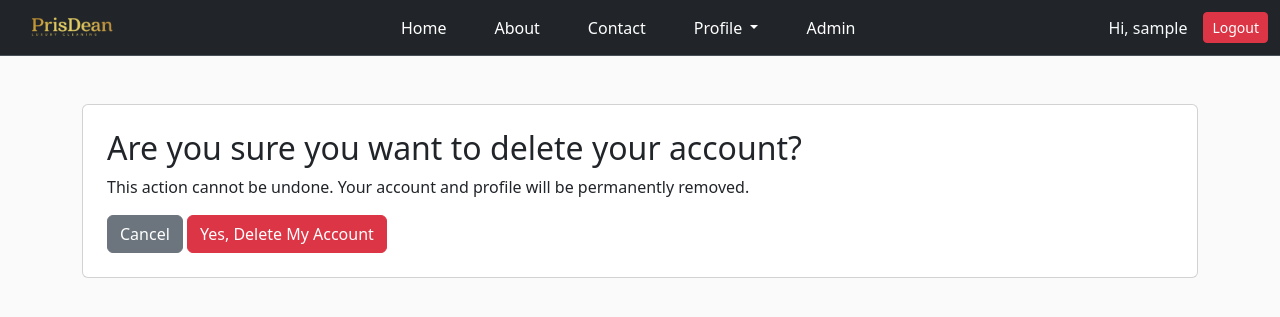
After one commit to DeanoPHP/prisdean, a Django app: page /profile/delete/ in a window 1280 px wide. The commit adds this page. Shown: the top 317 px of the page. Run offline with Django 5.2, Linux system fonts and the light colour scheme; the visitor is signed in with stand-in values (Sample User, id 1); some libraries are stand-ins or nearby versions.

Commit message:
Add account deletion confirmation view and template for user profile

```diff
--- a/app/templates/includes/nav.html
+++ b/app/templates/includes/nav.html
@@ -27,8 +27,8 @@
                     </a>
                     <ul class="dropdown-menu">
                         <li><a class="dropdown-item" href="{% url 'profile' %}">My Profile</a></li>
-                        <li><a class="dropdown-item" href="#">Edit Profile</a></li>
-                        <li><a class="dropdown-item text-danger" href="#">Delete Profile</a></li>
+                        <li><a class="dropdown-item" href="{% url 'update' %}">Edit Profile</a></li>
+                        <li><a class="dropdown-item text-danger" href="{% url 'delete' %}">Delete Profile</a></li>
                         <li>
                             <hr class="dropdown-divider">
                         </li>
--- /dev/null
+++ b/app/userprofile/templates/userprofile/confirm_delete.html
@@ -0,0 +1,17 @@
+{% extends "base.html" %}
+{% load static %}
+
+{% block content %}
+<div class="container mt-5">
+  <div class="card p-4">
+    <h2>Are you sure you want to delete your account?</h2>
+    <p>This action cannot be undone. Your account and profile will be permanently removed.</p>
+
+    <form method="post">
+      {% csrf_token %}
+      <a href="{% url 'profile' %}" class="btn btn-secondary">Cancel</a>
+      <button type="submit" class="btn btn-danger">Yes, Delete My Account</button>
+    </form>
+  </div>
+</div>
+{% endblock %}
--- a/app/userprofile/urls.py
+++ b/app/userprofile/urls.py
@@ -5,4 +5,5 @@ from . import views
 urlpatterns = [
     path('', views.ProfileView.as_view(), name='profile'),
     path('update/', views.UpdateProfileView.as_view(), name='update'),
+    path('delete/', views.DeleteProfileView.as_view(), name='delete'),
 ]
--- a/app/userprofile/views.py
+++ b/app/userprofile/views.py
@@ -2,12 +2,12 @@ from django.shortcuts import render, redirect
 from django.views import View
 from django.views.generic import (
     TemplateView,
-    UpdateView,
     DeleteView,
 )
 from django.contrib.auth.mixins import LoginRequiredMixin
 from django.urls import reverse_lazy
 from .forms import CombinedUserProfileForm
+from accounts.models import CustomUser
 
 
 class ProfileView(LoginRequiredMixin, TemplateView):
@@ -45,9 +45,9 @@ class UpdateProfileView(LoginRequiredMixin, View):
 
 
 class DeleteProfileView(LoginRequiredMixin, DeleteView):
-    """
-    Need to create a signal that deletes the user if
-    profile is deleted although I think the model
-    already handles this.
-    """
-    pass
+    model = CustomUser()
+    success_url = reverse_lazy('home')
+    template_name = 'userprofile/confirm_delete.html'
+
+    def get_object(self):
+        return self.request.user
```
